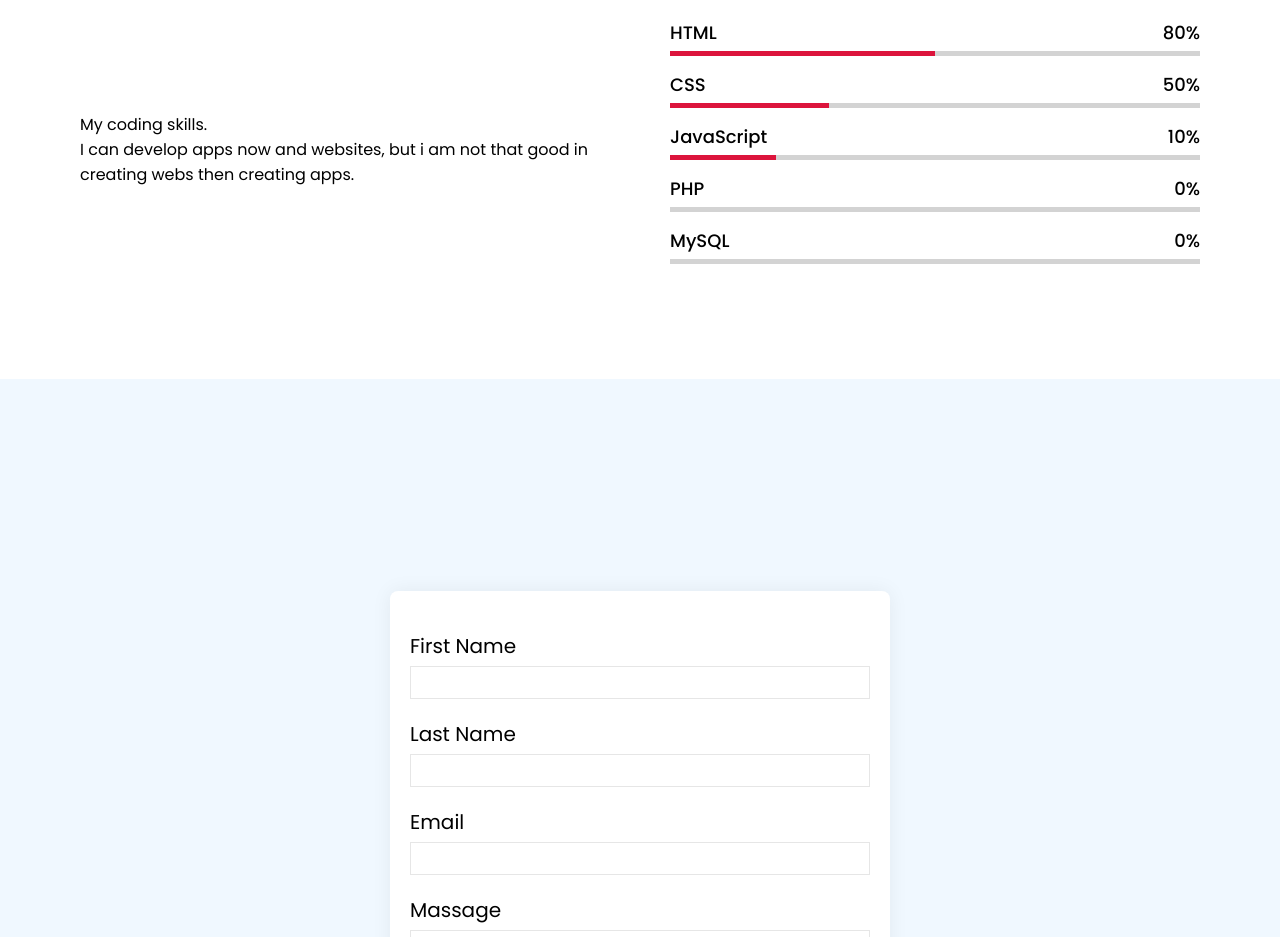
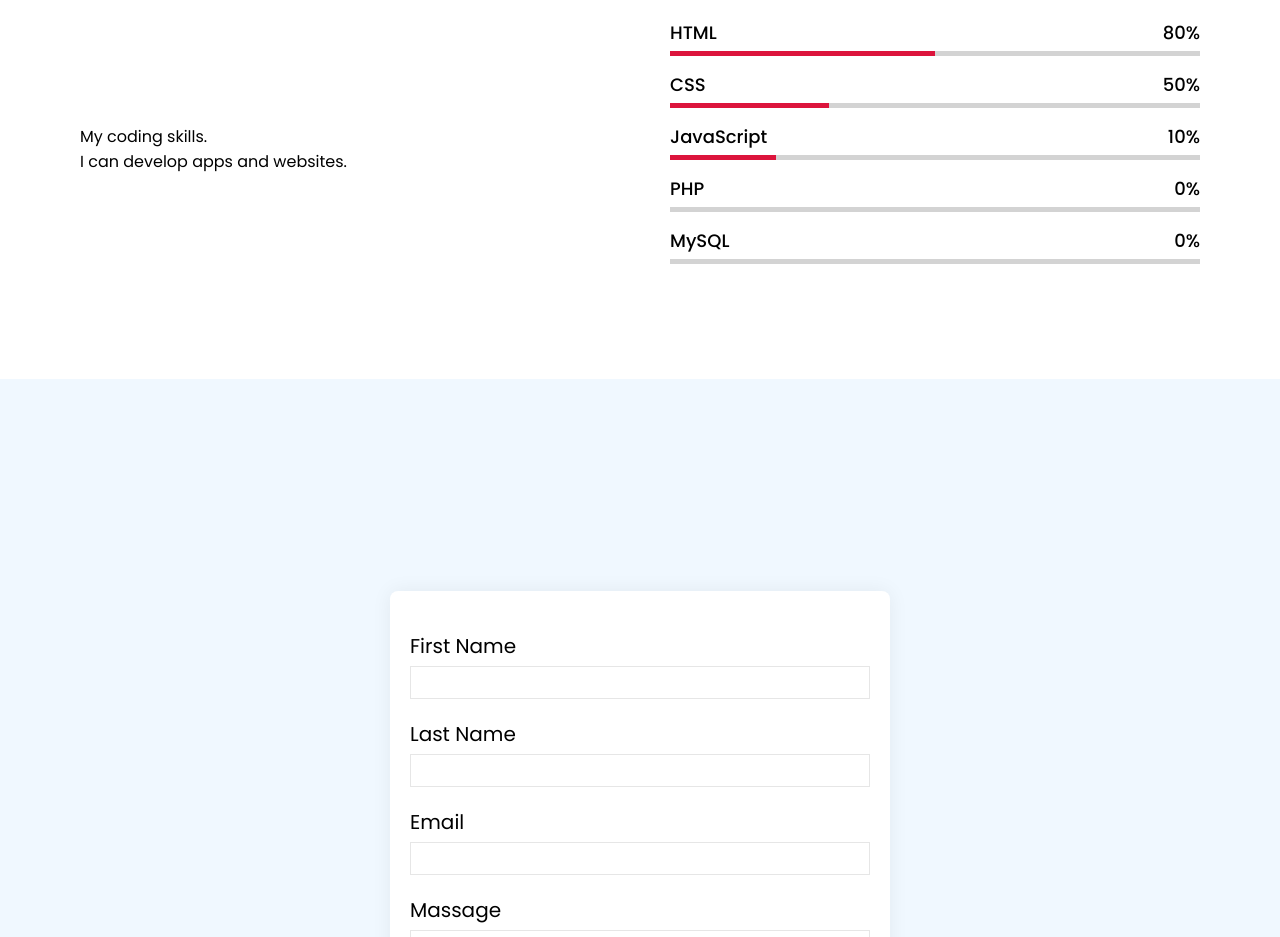
Before and after one commit to AK-Code-r/akcode, a plain HTML site: page index.html in a window 1280 px wide. Shown: the part 1740-2677 px from the top of the page. Drawn offline with nearby package versions, Linux system fonts and the light colour scheme.

Commit message:
Update index.html

```diff
--- a/index.html
+++ b/index.html
@@ -76,7 +76,7 @@
             <div class="skills-content">
                 <div class="column left0 ">
                     <div class="text">My coding skills.</div>
-                    <p>I can develop apps now and websites, but i am not that good in creating webs then creating apps.</p>
+                    <p>I can develop apps and websites.</p>
                 </div>
                 <div class="column right">
                     <div class="bars">
```
